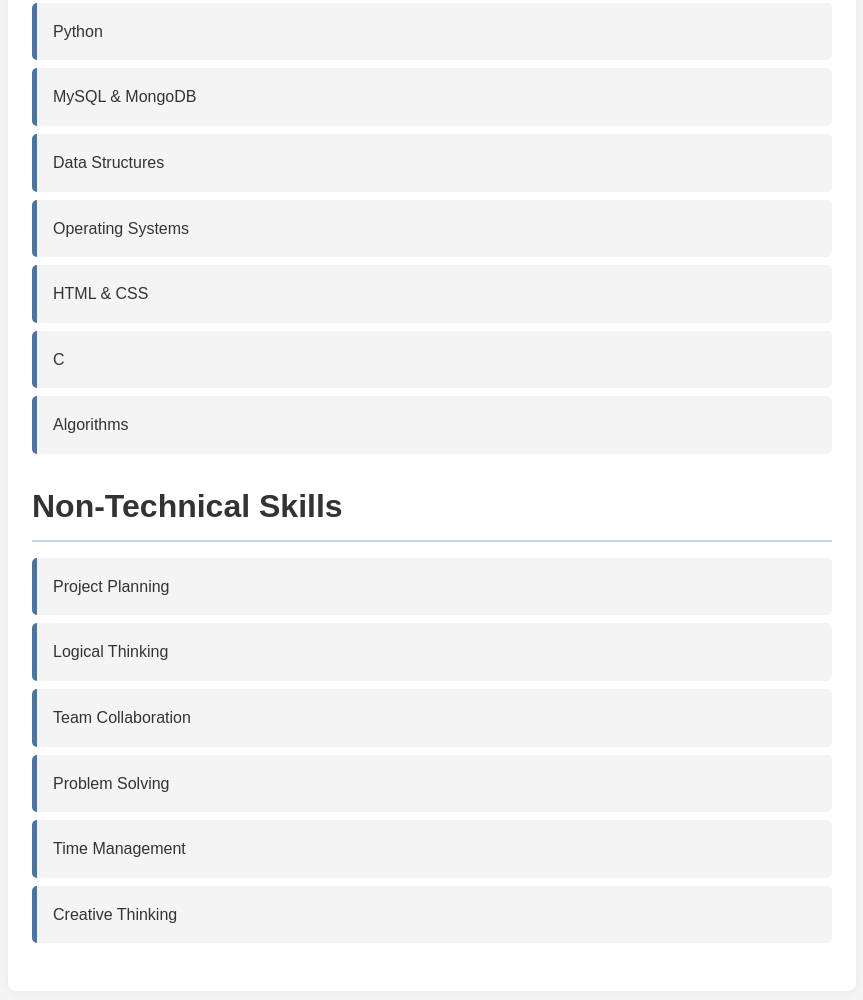
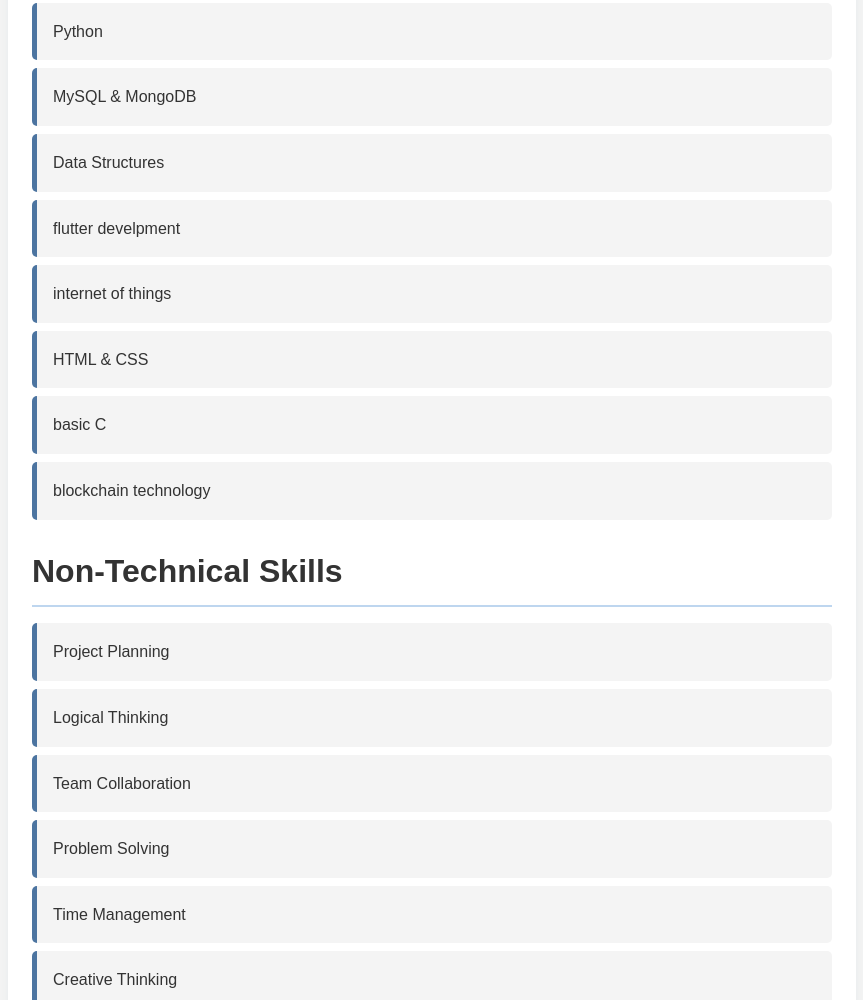
Before and after one commit to reshmithareddy04/reshmithareddy04.github.io, a plain HTML site: page index.html in a window 1280 px wide. Shown: the part 1043-2043 px from the top of the page, without its empty margins (208-1071 px from the left). Drawn offline with Linux system fonts and the light colour scheme.

Commit message:
index.html

```diff
--- a/index.html
+++ b/index.html
@@ -171,10 +171,11 @@
             <li>Python</li>
             <li>MySQL & MongoDB</li>
             <li>Data Structures</li>
-            <li>Operating Systems</li>
+            <li>flutter develpment</li>
+            <li>internet of things</li>
             <li>HTML & CSS</li>
-            <li>C</li>
-            <li>Algorithms</li>
+            <li> basic C</li>
+            <li>blockchain technology</li>
         </ul>
 
         <h2>Non-Technical Skills</h2>
```
